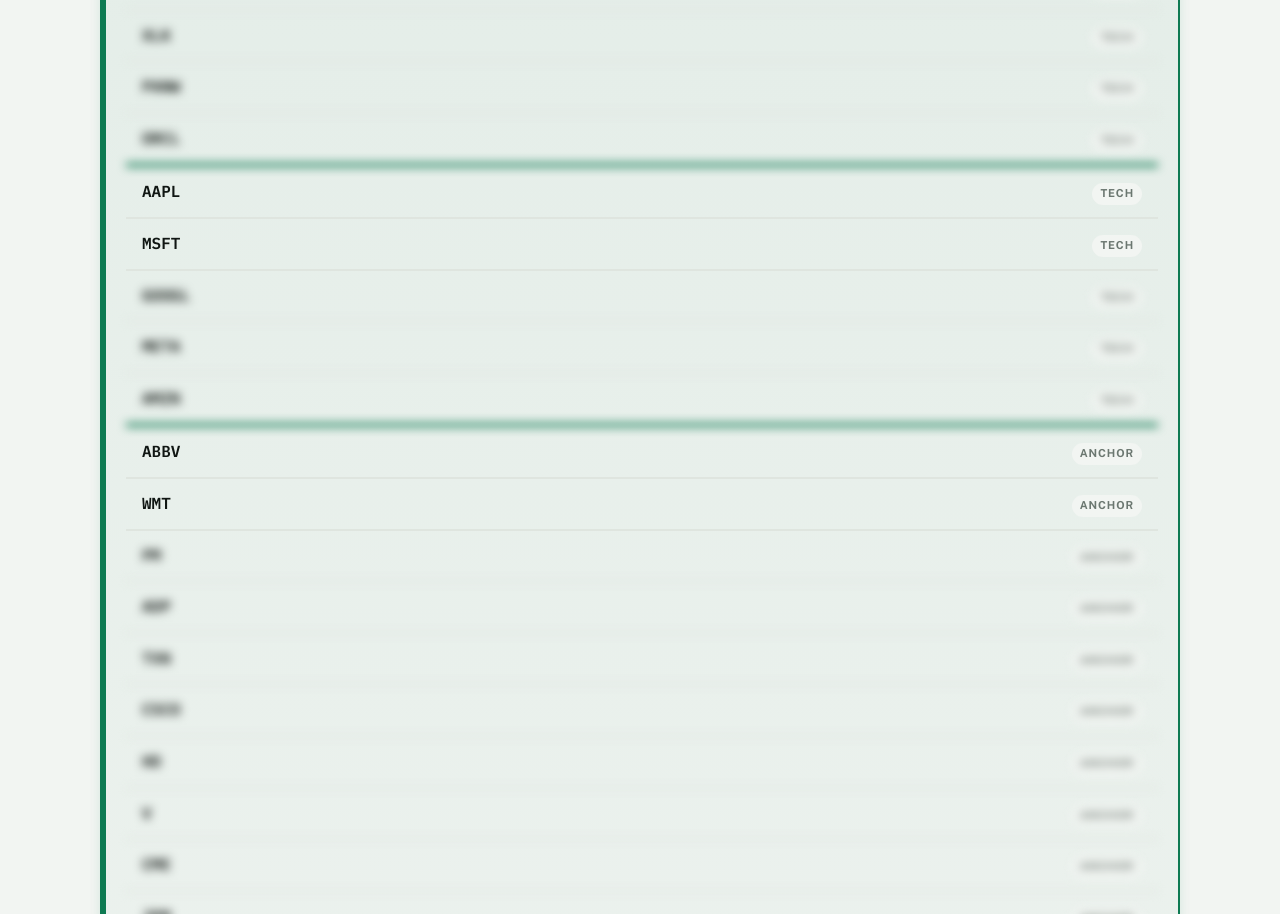
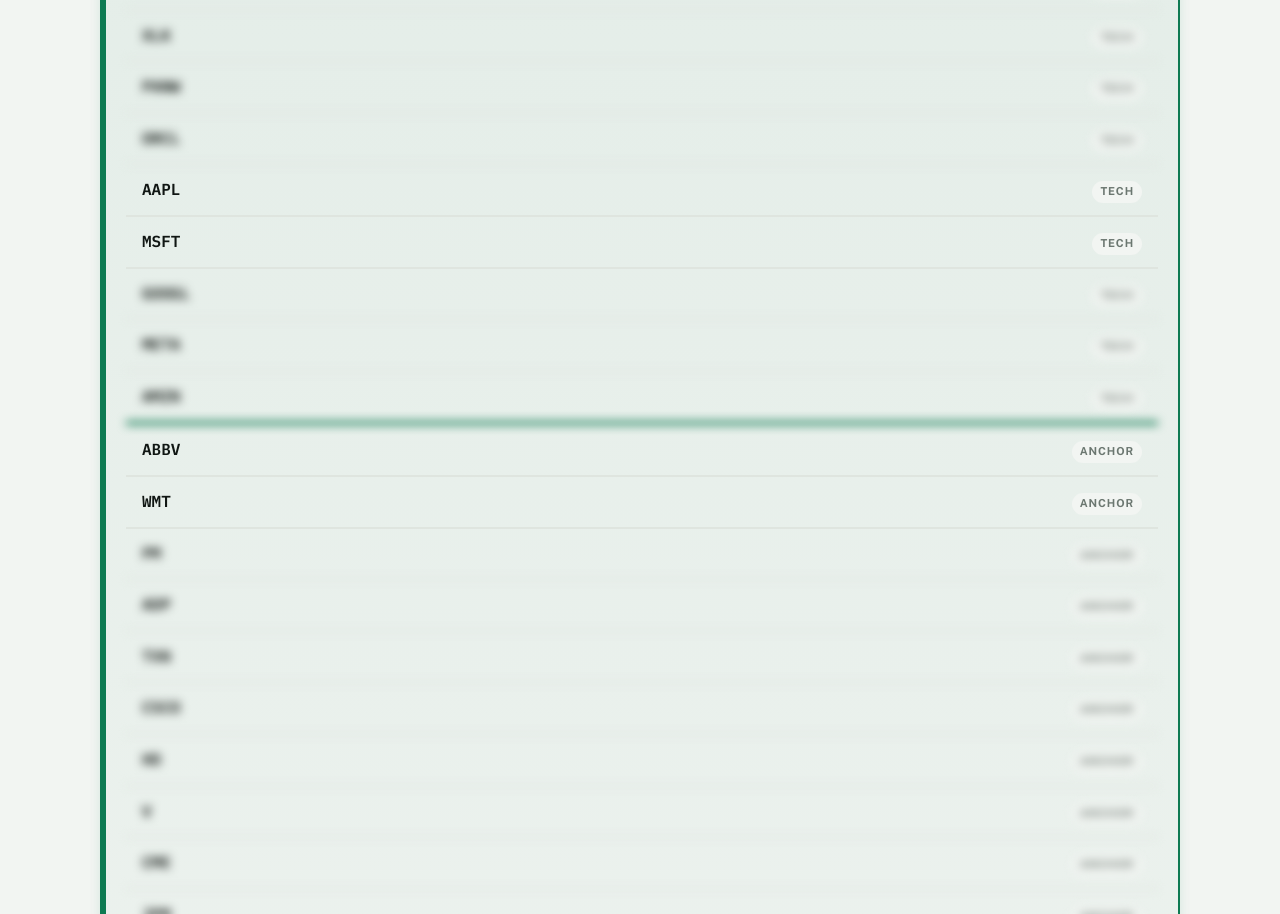
Before and after one commit to kainjon/wheelgrade-landing, a plain HTML site: page index.html in a window 1280 px wide. Shown: the part 4235-5149 px from the top of the page. Drawn offline with nearby package versions, Linux system fonts and the light colour scheme.

Commit message:
Elite 32: category line is the bloc (TECH/ANCHOR/DIVERSE) — AMZN, PGR, ETN only; ORCL is mid-Tech

```diff
--- a/index.html
+++ b/index.html
@@ -460,7 +460,7 @@
           <li class="elite-row blurred"><span class="elite-ticker">SMH</span><span class="role-tag">Tech</span></li>
           <li class="elite-row blurred"><span class="elite-ticker">XLK</span><span class="role-tag">Tech</span></li>
           <li class="elite-row blurred"><span class="elite-ticker">PANW</span><span class="role-tag">Tech</span></li>
-          <li class="elite-row blurred cat-end"><span class="elite-ticker">ORCL</span><span class="role-tag">Tech</span></li>
+          <li class="elite-row blurred"><span class="elite-ticker">ORCL</span><span class="role-tag">Tech</span></li>
           <li class="elite-row"><span class="elite-ticker">AAPL</span><span class="role-tag">Tech</span></li>
           <li class="elite-row"><span class="elite-ticker">MSFT</span><span class="role-tag">Tech</span></li>
           <li class="elite-row blurred"><span class="elite-ticker">GOOGL</span><span class="role-tag">Tech</span></li>
```
